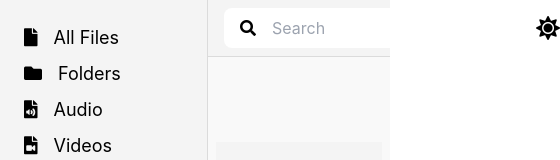
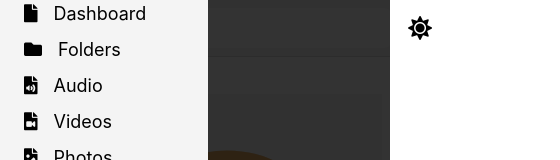
Before and after one commit to williamstyronejr/dashboard, a Next.js app: page / in a window 390 px wide. Shown: the top 160 px of the page, 560 px wide, since content can reach past the window. Built offline with nearby package versions, Linux system fonts and the light colour scheme; no server answers; the database is empty.

Commit message:
Updated styles

```diff
--- a/src/pages/_app.tsx
+++ b/src/pages/_app.tsx
@@ -21,7 +21,17 @@ const Aside = () => {
 
   return (
     <aside
-      className={`flex flex-col flex-nowrap shrink-0 pt-6 border-r border-black/10 dark:border-white/10 bg-custom-bg-light dark:bg-custom-bg-dark text-custom-text-light dark:text-custom-text-dark ${
+      className={`relative h-full shrink-0 pt-6 w-16 border-r border-black/10 dark:border-white/10 bg-custom-bg-light dark:bg-custom-bg-dark text-custom-text-light dark:text-custom-text-dark
+      ${menu ? "md:w-52" : "md:w-16"}`}
+    >
+      <div
+        className={`absolute ${
+          menu ? "block" : "hidden"
+        } md:hidden top-0 left-0 w-screen h-screen bg-black/80 z-20`}
+      />
+
+      <div
+        className={`flex flex-col flex-nowrap h-full z-50 absolute md:relative top-0 left-0  dark:border-white/10 bg-custom-bg-light dark:bg-custom-bg-dark text-custom-text-light dark:text-custom-text-dark ${
           menu ? "w-52" : "w-16"
         }`}
       >
@@ -33,7 +43,7 @@ const Aside = () => {
                   <span className="mr-4">
                     <i className="fas fa-file" />
                   </span>
-                All Files
+                  Dashboard
                 </a>
               </Link>
             </li>
@@ -83,7 +93,7 @@ const Aside = () => {
             </li>
 
             <li className="">
-            <Link href="/list/favorites">
+              <Link href="/favorites">
                 <a className="">
                   <span className="mr-4">
                     <i className="fas fa-star" />
@@ -143,6 +153,7 @@ const Aside = () => {
             <i className="fas fa-chevron-right" />
           )}
         </button>
+      </div>
     </aside>
   );
 };
@@ -168,7 +179,7 @@ const PageHeader = () => {
 
   return (
     <header className="flex flex-row flex-nowrap justify-between py-2 px-4 border-b border-black/10 dark:border-white/10 bg-custom-bg-light dark:bg-custom-bg-dark text-custom-text-light dark:text-custom-text-dark">
-      <div className="flex flex-row flex-nowrap flex-grow max-w-xs bg-custom-bg-off-light dark:bg-custom-bg-off-dark py-2 px-4 items-center rounded-lg">
+      <div className="flex flex-row flex-nowrap flex-grow max-w-xs mr-4 bg-custom-bg-off-light dark:bg-custom-bg-off-dark py-2 px-4 items-center rounded-lg">
         <i className="fas fa-search mr-4 shrink-0" />
 
         <input
@@ -214,7 +225,7 @@ function MyApp({ Component, pageProps }: AppProps) {
         <div className="flex flex-row flex-nowrap h-full">
           <Aside />
 
-          <main className="flex flex-col flex-nowrap flex-grow bg-[#f9f9f9] relative w-0">
+          <main className="flex flex-col flex-nowrap flex-grow bg-custom-bg-off-light dark:bg-custom-bg-off-dark relative w-0">
             <Reader />
 
             <PageHeader />
```
Lines whose indentation alone changed are shown as unchanged.
